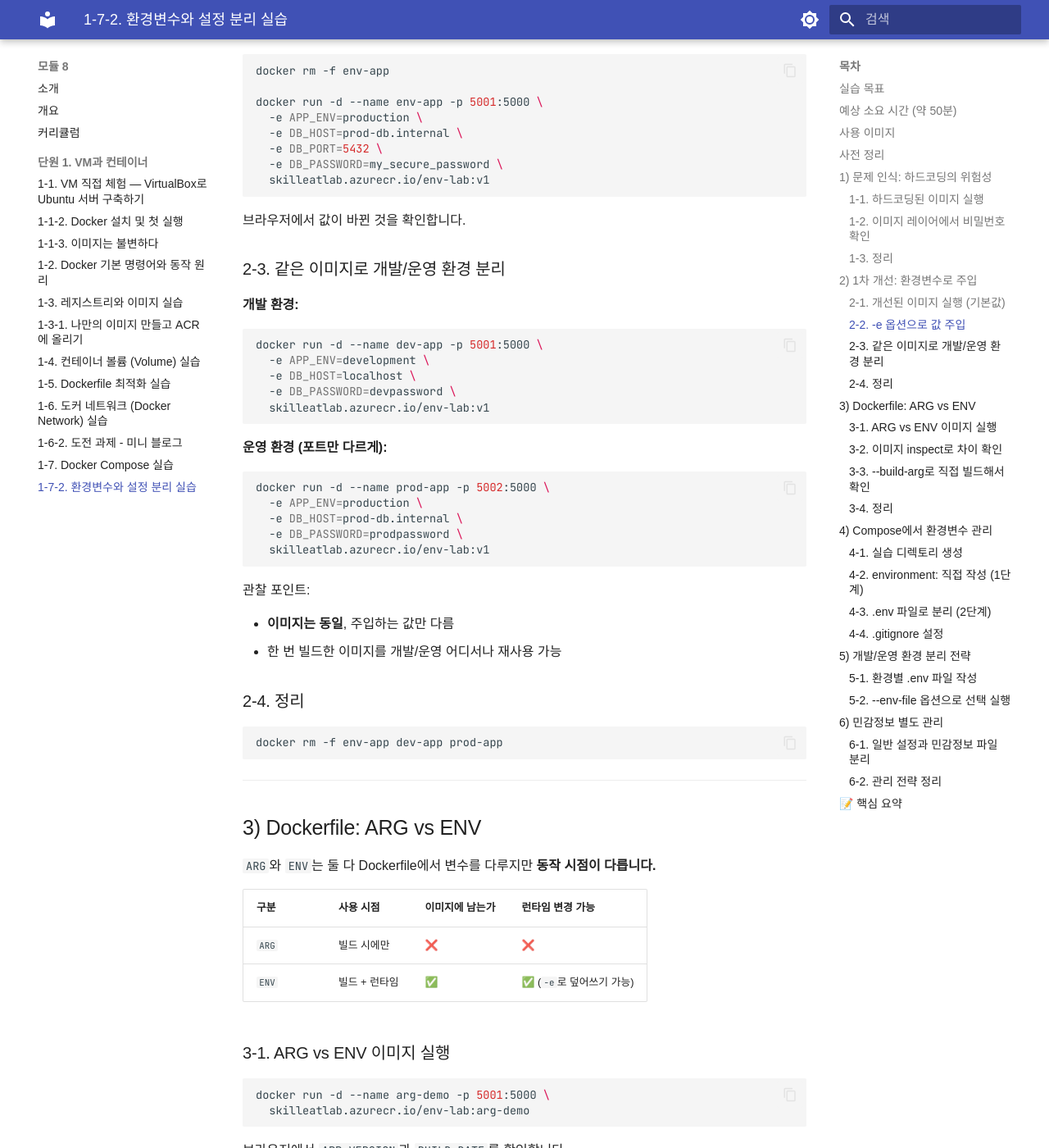
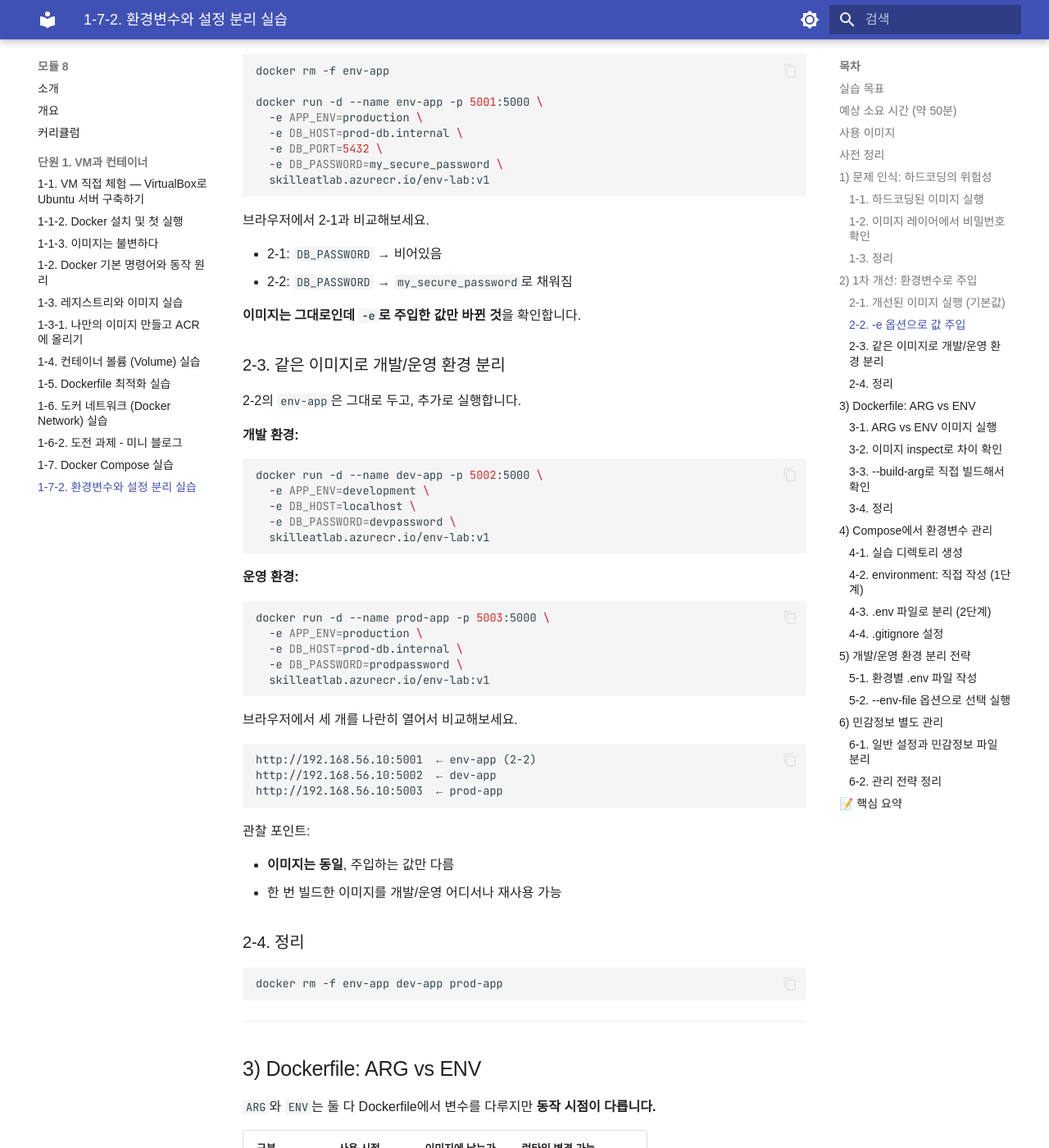
Before and after one commit to skilleat-labs/docker-k8s-labs, an MkDocs documentation site: the page built from docs/modules/module8/1-7-2.md, in a window 1280 px wide and 1400 px high, scrolled down 2473 px. Shown: the whole window at 82% size. Built offline with MkDocs 1.6.1 and Material for MkDocs 9.7.7, drawn with Linux system fonts in a browser that asks for light colours; some web fonts are replaced.

Commit message:
1-7-2: 2-2 비교 포인트 명시, 2-3 포트 5002·5003으로 분리
Co-Authored-By: Claude Sonnet 4.6 <noreply@anthropic.com>

````diff
--- a/docs/modules/module8/1-7-2.md
+++ b/docs/modules/module8/1-7-2.md
@@ -112,28 +112,43 @@ docker run -d --name env-app -p 5001:5000 \
   skilleatlab.azurecr.io/env-lab:v1
 ```
 
-브라우저에서 값이 바뀐 것을 확인합니다.
+브라우저에서 2-1과 비교해보세요.
+
+- 2-1: `DB_PASSWORD` → 비어있음
+- 2-2: `DB_PASSWORD` → `my_secure_password`로 채워짐
+
+**이미지는 그대로인데 `-e`로 주입한 값만 바뀐 것**을 확인합니다.
 
 ### 2-3. 같은 이미지로 개발/운영 환경 분리
+
+2-2의 `env-app`은 그대로 두고, 추가로 실행합니다.
 
 **개발 환경:**
 
 ```bash
-docker run -d --name dev-app -p 5001:5000 \
+docker run -d --name dev-app -p 5002:5000 \
   -e APP_ENV=development \
   -e DB_HOST=localhost \
   -e DB_PASSWORD=devpassword \
   skilleatlab.azurecr.io/env-lab:v1
 ```
 
-**운영 환경 (포트만 다르게):**
+**운영 환경:**
 
 ```bash
-docker run -d --name prod-app -p 5002:5000 \
+docker run -d --name prod-app -p 5003:5000 \
   -e APP_ENV=production \
   -e DB_HOST=prod-db.internal \
   -e DB_PASSWORD=prodpassword \
   skilleatlab.azurecr.io/env-lab:v1
+```
+
+브라우저에서 세 개를 나란히 열어서 비교해보세요.
+
+```
+http://192.168.56.10:5001  ← env-app (2-2)
+http://192.168.56.10:5002  ← dev-app
+http://192.168.56.10:5003  ← prod-app
 ```
 
 관찰 포인트:
````
